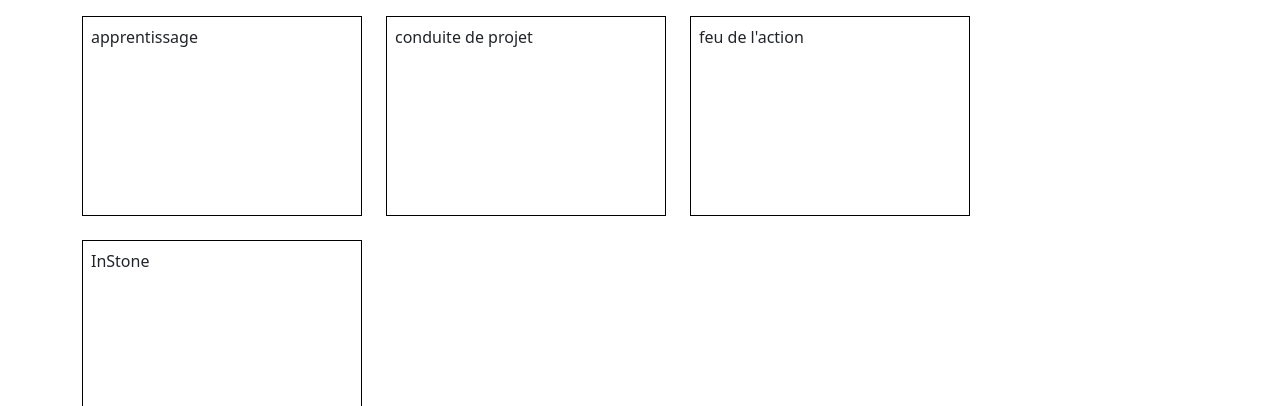
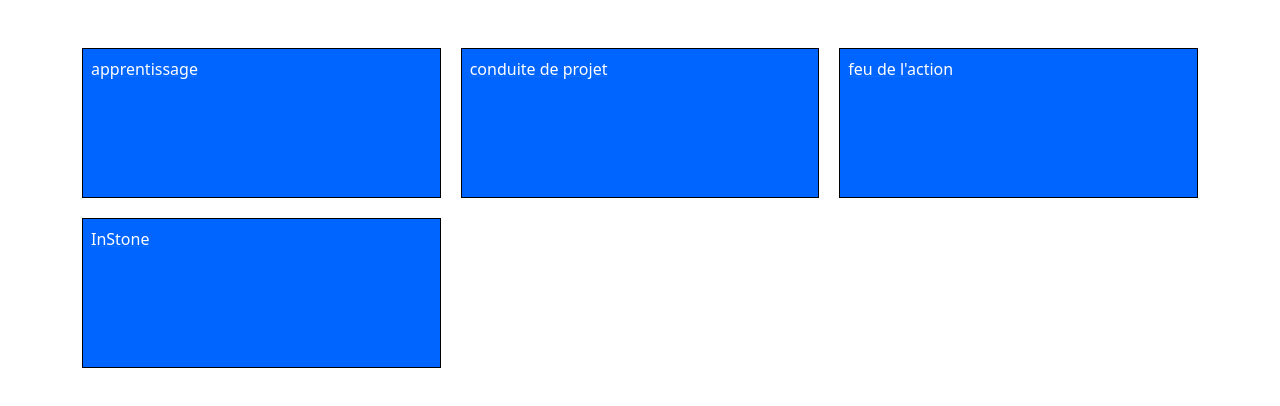
Before and after one commit to naqiibMehdi/taskManager, a React (Vite) app: page /spaces in a window 1280 px wide. Shown: the top 406 px of the page. Built offline with nearby package versions, Linux system fonts and the light colour scheme.

Commit message:
create link of spaces leading to tables

```diff
--- a/src/App.jsx
+++ b/src/App.jsx
@@ -11,7 +11,7 @@ function App() {
       <Routes>
         <Route path="/" element={<HomePage />} />
         <Route path="/login" element={<Login />} />
-        <Route path="/tasklist" element={<Tables />} />
+        <Route path="/spaces/tableaux/:id" element={<Tables />} />
         <Route path="/spaces" element={<SpaceList />} />
       </Routes>
     </>
--- a/src/components/HomePage.jsx
+++ b/src/components/HomePage.jsx
@@ -11,6 +11,9 @@ function HomePage() {
       <Link to="/tasklist" className="btn btn-primary">
         Liste des Tables
       </Link>
+      <Link to="/spaces" className="btn btn-primary">
+        Liste des spaces
+      </Link>
     </>
   )
 }
--- a/src/components/SpaceList.jsx
+++ b/src/components/SpaceList.jsx
@@ -1,23 +1,33 @@
 import React, { useEffect } from "react"
 import { useSelector } from "react-redux"
+import { Link } from "react-router-dom"
 
 export default function SpaceList() {
   const spaces = useSelector((state) => state.spaces.spaces)
-  useEffect(() => {}, [spaces])
   return (
     <>
-      <div className="container d-flex flex-wrap gap-4 py-3">
+      <div
+        className="container my-5"
+        style={{
+          display: "grid",
+          gridTemplateColumns: "repeat(auto-fit, minmax(300px, 1fr))",
+          gap: "20px",
+        }}
+      >
         {spaces.map((space) => (
-          <div
-            key={space.id}
-            style={{
-              width: "280px",
-              height: "200px",
-              border: "solid 1px black",
-            }}
-          >
-            <p className="pt-2 px-2">{space.title}</p>
-          </div>
+          <Link to={`tableaux/${space.id}`} key={space.id}>
+            <div
+              style={{
+                height: "150px",
+                border: "solid 1px black",
+                backgroundColor: "#0065ff",
+              }}
+            >
+              <p className="pt-2 px-2" style={{ color: "#ffffff" }}>
+                {space.title}
+              </p>
+            </div>
+          </Link>
         ))}
       </div>
     </>
--- a/src/components/Tables.jsx
+++ b/src/components/Tables.jsx
@@ -2,13 +2,15 @@ import React, { useState } from "react"
 import Table from "./Table"
 import FormAddTable from "./FormAddTable"
 import FormDeleteTable from "./FormDeleteTable"
-import { Link } from "react-router-dom"
+import { Link, useParams } from "react-router-dom"
 import FormAddTask from "./FormAddTask"
 import FormUpdateTask from "./FormUpdateTask"
 import FormUpdateTable from "./FormUpdateTable"
 import { useSelector } from "react-redux"
 
 function Tables() {
+  const params = useParams()
+
   const listTables = useSelector((state) => state.tables.tables)
 
   const [displayAddFormTable, setDisplayAddFormTable] = useState(false)
@@ -91,7 +93,8 @@ function Tables() {
       <div className="tableau">
         {[...listTables]
           .sort((a, b) => (a.order >= b.order ? 1 : -1))
-          .map((tableau, key) => {
+          .filter((t) => t.id.toString() === params.id.toString())
+          .map((tableau) => {
             return (
               <Table
                 table={tableau}
--- a/src/redux/tables/tablesSlice.js
+++ b/src/redux/tables/tablesSlice.js
@@ -5,10 +5,10 @@ const TablesSlice = createSlice({
   name: "tables",
   initialState: {
     tables: [
-      { id: 1, title: "projet ressource", order: 1 },
-      { id: 2, title: "Sujet de la prochaine réunion", order: 2 },
-      { id: 3, title: "a faire", order: 3 },
-      { id: 4, title: "en cours", order: 4 },
+      { id: 1, title: "projet ressource", order: 1, spaceId: 1 },
+      { id: 2, title: "Sujet de la prochaine réunion", order: 2, spaceId: 2 },
+      { id: 3, title: "a faire", order: 3, spaceId: 3 },
+      { id: 4, title: "en cours", order: 4, spaceId: 4 },
     ],
     table: {},
   },
```
